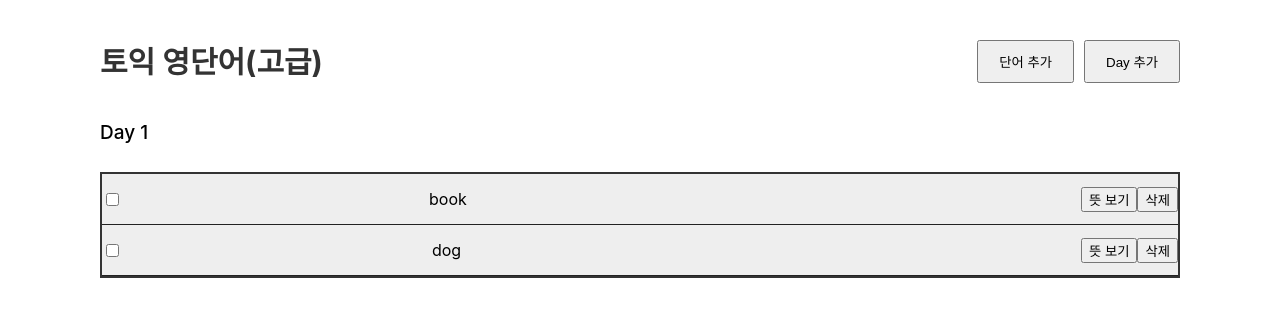
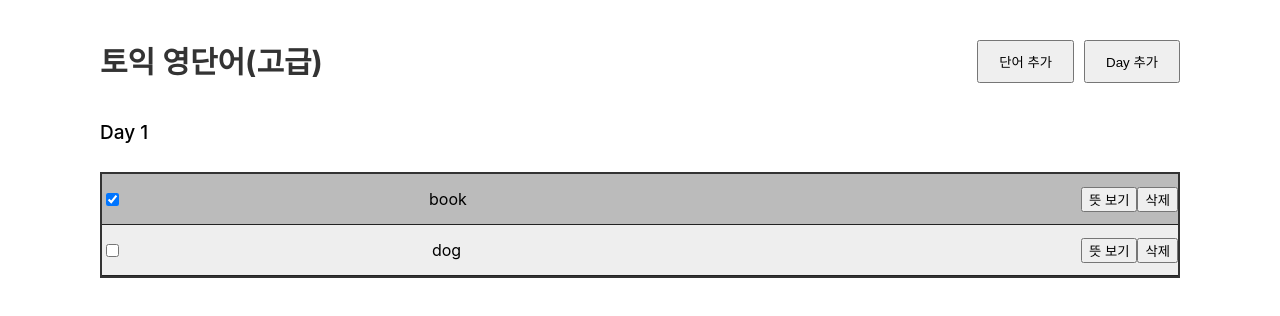
Before and after one commit to JayoonKoo/voca, a React (Create React App) app: page /day/1 in a window 1280 px wide. Shown: the top 316 px of the page. Built offline with nearby package versions, Linux system fonts and the light colour scheme.

Commit message:
feat: 단어 표시 기능 추가
단어 외우기 표시

단어 뜻 숨기기 기능

```diff
--- a/src/component/Word.js
+++ b/src/component/Word.js
@@ -3,14 +3,20 @@ import { useState } from "react";
 export default function Word({ word }) {
   const { eng, kor } = word;
   const [isShow, setIsShow] = useState(false);
+	const [isDone, setIsDone] = useState(word.isDone);
 
   function toggleButton() {
     setIsShow(!isShow);
   }
+
+	function toggleDone() {
+		setIsDone(!isDone);
+	}
+
   return (
-    <tr>
+    <tr className={isDone? "off": ""}>
       <td>
-        <input type="checkbox"></input>
+        <input type="checkbox" checked={isDone} onChange={toggleDone}></input>
       </td>
       <td className="eng">{eng}</td>
       <td className="kor">{isShow && kor}</td>
--- a/src/db/data.json
+++ b/src/db/data.json
@@ -10,7 +10,7 @@
       "day": 1,
       "eng": "book",
       "kor": "책",
-      "isDone": false
+      "isDone": true
     },
     {
       "id": 2,
--- a/src/index.css
+++ b/src/index.css
@@ -11,3 +11,7 @@ code {
   font-family: source-code-pro, Menlo, Monaco, Consolas, 'Courier New',
     monospace;
 }
+
+.off {
+	background-color: #bbb;
+}
```
